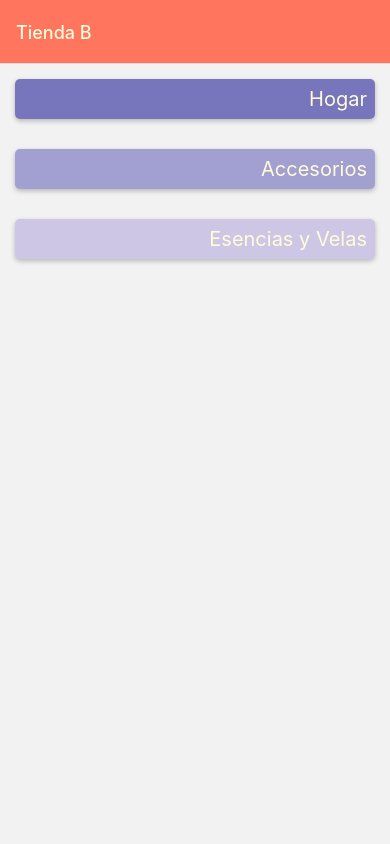
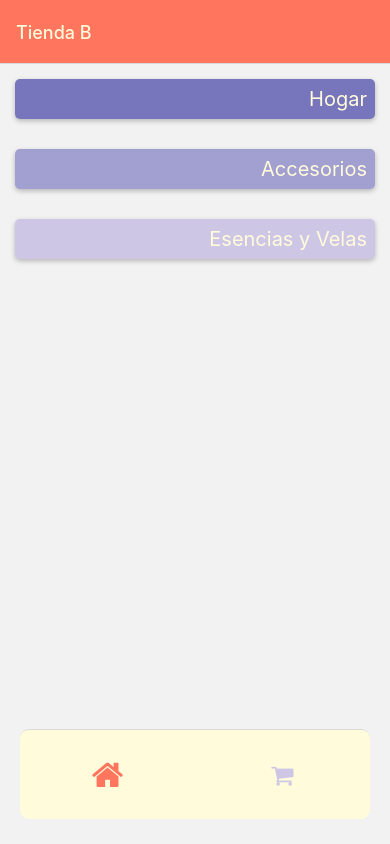
Before and after one commit to GabrielaBerdasco/AppTiendaB, a React Native app: screen /Cart in a window 390 px wide. Built offline with nearby package versions, Linux system fonts and the light colour scheme.

Commit message:
Desafio clase 11

```diff
--- a/App.js
+++ b/App.js
@@ -1,10 +1,11 @@
 import { StatusBar } from 'expo-status-bar';
 import { StyleSheet, Text, View } from 'react-native';
-import ShopNavigator from './navigation/ShopNavigator';
+import MainNavigator from './navigation';
+
 
 export default function App() {
   return (
-    <ShopNavigator />
+    <MainNavigator />
   );
 }
 
--- a/navigation/CartNavigator.js
+++ b/navigation/CartNavigator.js
@@ -0,0 +1,15 @@
+import React from "react"
+import { createNativeStackNavigator } from "@react-navigation/native-stack"
+import CartScreen from "../screens/CartScreen"
+
+const Stack = createNativeStackNavigator()
+
+function CartNavigator() {
+    return (
+        <Stack.Navigator>
+            <Stack.Screen name="Cart" component={CartScreen} />
+        </Stack.Navigator>
+    )
+}
+
+export default CartNavigator
--- a/navigation/ShopNavigator.js
+++ b/navigation/ShopNavigator.js
@@ -1,5 +1,4 @@
 import React from "react";
-import { NavigationContainer } from "@react-navigation/native";
 import { createNativeStackNavigator } from "@react-navigation/native-stack";
 
 import CategoriesScreen from "../screens/CategoriesScreen";
@@ -12,7 +11,6 @@ const Stack = createNativeStackNavigator()
 
 function ShopNavigator() {
     return (
-        <NavigationContainer>
         <Stack.Navigator
             initialRouteName="Categories"
             screenOptions={{
@@ -45,7 +43,6 @@ function ShopNavigator() {
                 })}
             />
         </Stack.Navigator>
-        </NavigationContainer>
     )
 }
 
--- /dev/null
+++ b/navigation/TabNavigator.js
@@ -0,0 +1,67 @@
+import React from "react"
+import { View, StyleSheet } from "react-native"
+import { createBottomTabNavigator } from "@react-navigation/bottom-tabs"
+import { FontAwesome } from "@expo/vector-icons"
+import ShopNavigator from "./ShopNavigator"
+import CartNavigator from "./CartNavigator"
+import { Colors } from "../constants/Colors"
+
+const Tab = createBottomTabNavigator()
+
+function TabNavigator() {
+    return (
+        <Tab.Navigator
+            initialRouteName="Shop"
+            screenOptions={{
+                headerShown: false,
+                tabBarStyle: styles.tabBar,
+                tabBarShowLabel: false
+            }}
+        >
+            <Tab.Screen
+                name="Tienda B Shop"
+                component={ShopNavigator}
+                options={{
+                    tabBarIcon: ({ focused }) => (
+                        <View>
+                            <FontAwesome
+                                name="home"
+                                size={focused ? 34 : 24}
+                                color={focused ? Colors.accent : Colors.primary}
+                            />
+                        </View>
+                    )
+                }}
+            />
+            <Tab.Screen
+                name="Tienda B Cart"
+                component={CartNavigator}
+                options={{
+                    tabBarIcon: ({ focused }) => (
+                        <View>
+                            <FontAwesome
+                                name="shopping-cart"
+                                size={focused ? 34 : 24}
+                                color={focused ? Colors.accent : Colors.primary}
+                            />
+                        </View>
+                    )
+                }}
+            />
+        </Tab.Navigator>
+    )
+}
+
+const styles = StyleSheet.create({
+    tabBar: {
+        position: 'absolute',
+        bottom: 25,
+        left: 20,
+        right: 20,
+        borderRadius: 9,
+        height: 90,
+        backgroundColor: Colors.textColor
+    },
+})
+
+export default TabNavigator
--- /dev/null
+++ b/navigation/index.js
@@ -0,0 +1,13 @@
+import React from "react"
+import { NavigationContainer } from "@react-navigation/native"
+import TabNavigator from "./TabNavigator"
+
+function MainNavigator() {
+    return (
+        <NavigationContainer>
+            <TabNavigator />
+        </NavigationContainer>
+    )
+}
+
+export default MainNavigator
--- a/package.json
+++ b/package.json
@@ -10,6 +10,7 @@
     "eject": "expo eject"
   },
   "dependencies": {
+    "@react-navigation/bottom-tabs": "^6.2.0",
     "@react-navigation/native": "^6.0.8",
     "@react-navigation/native-stack": "^6.5.0",
     "expo": "~44.0.0",
--- /dev/null
+++ b/screens/CartScreen.js
@@ -0,0 +1,17 @@
+import React from "react"
+import { View, Text, StyleSheet } from "react-native"
+
+function CartScreen({ }) {
+
+    return (
+        <View>
+            <Text>Carrito</Text>
+        </View>
+    )
+}
+
+const styles = StyleSheet.create({
+
+})
+
+export default CartScreen
```
Also changed, not shown: 1 other file (tests, documents, lock files or other folders). Lines whose indentation alone changed are shown as unchanged.
